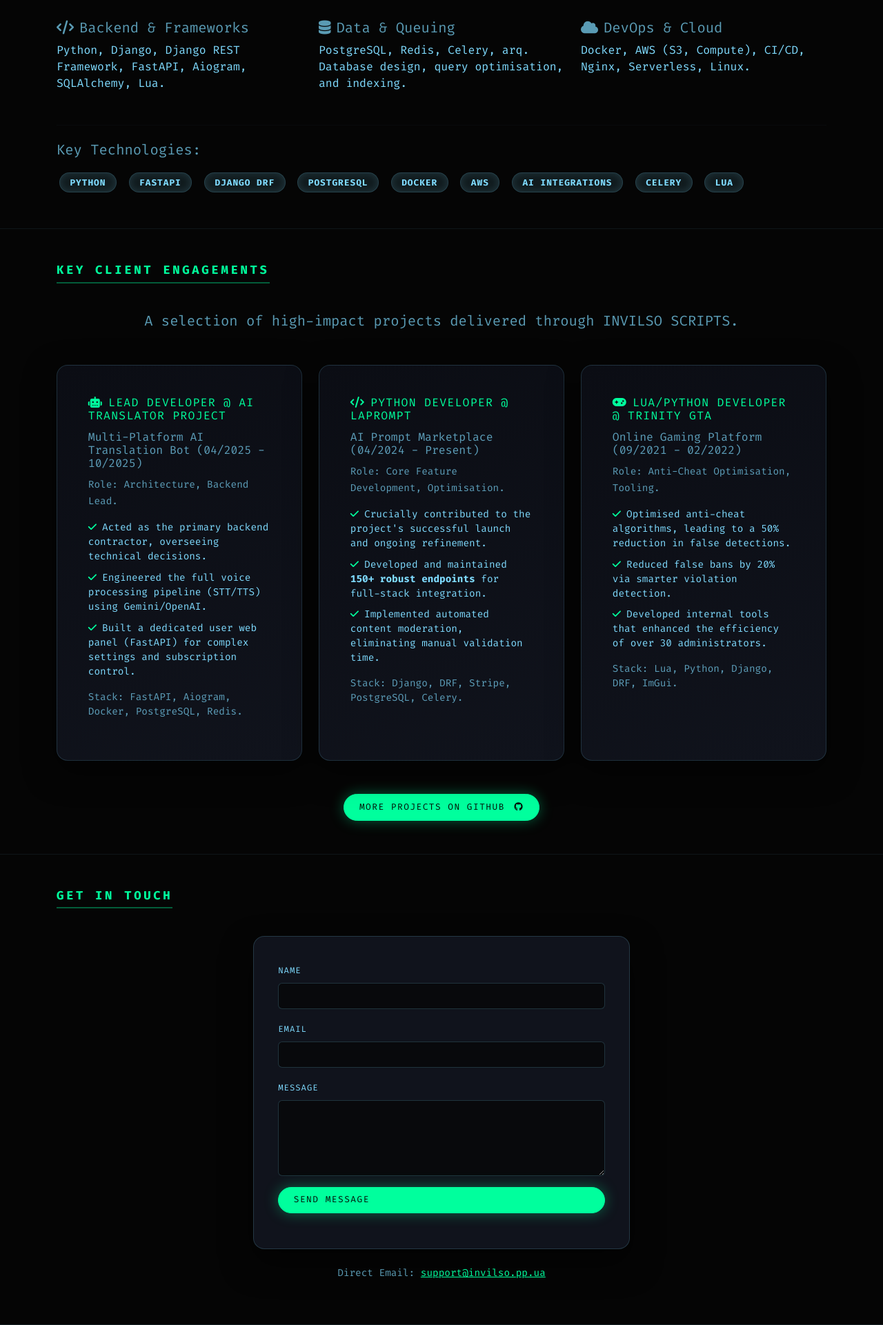
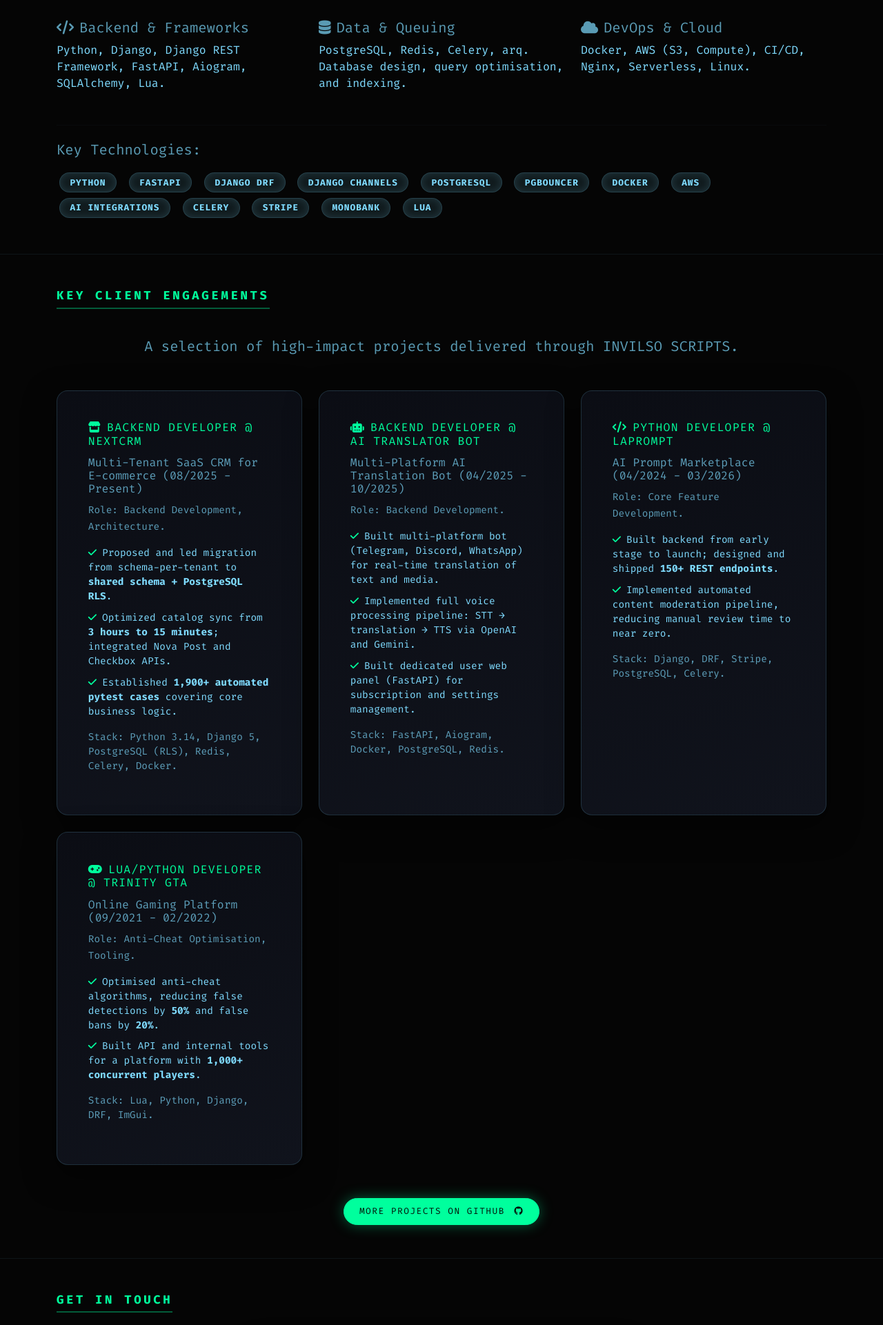
Before and after one commit to invilso/invilso-landing, a FastAPI app: page / in a window 1280 px wide. Shown: the part 824-2745 px from the top of the page at 69% size. Run offline with FastAPI, Linux system fonts and the light colour scheme; parts of the project's set-up code (start-up, migrations or seed data) failed here and were passed over; some libraries are stand-ins or nearby versions.

Commit message:
feat(portfolio): add NextCRM card

```diff
--- a/app/templates/home.html
+++ b/app/templates/home.html
@@ -125,11 +125,15 @@
         <span class="badge skill-badge">Python</span>
         <span class="badge skill-badge">FastAPI</span>
         <span class="badge skill-badge">Django DRF</span>
+        <span class="badge skill-badge">Django Channels</span>
         <span class="badge skill-badge">PostgreSQL</span>
+        <span class="badge skill-badge">PgBouncer</span>
         <span class="badge skill-badge">Docker</span>
         <span class="badge skill-badge">AWS</span>
         <span class="badge skill-badge">AI Integrations</span>
         <span class="badge skill-badge">Celery</span>
+        <span class="badge skill-badge">Stripe</span>
+        <span class="badge skill-badge">Monobank</span>
         <span class="badge skill-badge">Lua</span>
     </div>
 </section>
@@ -143,13 +147,29 @@
             <div class="col-md-6 col-lg-4">
                 <div class="card project-card">
                     <div class="card-body">
-                        <h4 class="card-title text-primary"><i class="fas fa-robot me-2"></i>Lead Developer @ AI Translator Project</h4>
+                        <h4 class="card-title text-primary"><i class="fas fa-store me-2"></i>Backend Developer @ NextCRM</h4>
+                        <h6 class="card-subtitle mb-2 text-muted">Multi-Tenant SaaS CRM for E-commerce (08/2025 - Present)</h6>
+                        <p class="card-text"><small class="text-muted">Role: Backend Development, Architecture.</small></p>
+                        <ul class="list-unstyled small">
+                            <li><i class="fas fa-check text-success me-2"></i>Proposed and led migration from schema-per-tenant to <strong>shared schema + PostgreSQL RLS</strong>.</li>
+                            <li><i class="fas fa-check text-success me-2"></i>Optimized catalog sync from <strong>3 hours to 15 minutes</strong>; integrated Nova Post and Checkbox APIs.</li>
+                            <li><i class="fas fa-check text-success me-2"></i>Established <strong>1,900+ automated pytest cases</strong> covering core business logic.</li>
+                        </ul>
+                        <p class="small mt-3">Stack: Python 3.14, Django 5, PostgreSQL (RLS), Redis, Celery, Docker.</p>
+                    </div>
+                </div>
+            </div>
+
+            <div class="col-md-6 col-lg-4">
+                <div class="card project-card">
+                    <div class="card-body">
+                        <h4 class="card-title text-primary"><i class="fas fa-robot me-2"></i>Backend Developer @ AI Translator Bot</h4>
                         <h6 class="card-subtitle mb-2 text-muted">Multi-Platform AI Translation Bot (04/2025 - 10/2025)</h6>
-                        <p class="card-text"><small class="text-muted">Role: Architecture, Backend Lead.</small></p>
+                        <p class="card-text"><small class="text-muted">Role: Backend Development.</small></p>
                         <ul class="list-unstyled small">
-                            <li><i class="fas fa-check text-success me-2"></i>Acted as the primary backend contractor, overseeing technical decisions.</li>
-                            <li><i class="fas fa-check text-success me-2"></i>Engineered the full voice processing pipeline (STT/TTS) using Gemini/OpenAI.</li>
-                            <li><i class="fas fa-check text-success me-2"></i>Built a dedicated user web panel (FastAPI) for complex settings and subscription control.</li>
+                            <li><i class="fas fa-check text-success me-2"></i>Built multi-platform bot (Telegram, Discord, WhatsApp) for real-time translation of text and media.</li>
+                            <li><i class="fas fa-check text-success me-2"></i>Implemented full voice processing pipeline: STT → translation → TTS via OpenAI and Gemini.</li>
+                            <li><i class="fas fa-check text-success me-2"></i>Built dedicated user web panel (FastAPI) for subscription and settings management.</li>
                         </ul>
                         <p class="small mt-3">Stack: FastAPI, Aiogram, Docker, PostgreSQL, Redis.</p>
                     </div>
@@ -160,12 +180,11 @@
                 <div class="card project-card">
                     <div class="card-body">
                         <h4 class="card-title text-primary"><i class="fas fa-code me-2"></i>Python Developer @ LaPrompt</h4>
-                        <h6 class="card-subtitle mb-2 text-muted">AI Prompt Marketplace (04/2024 - Present)</h6>
-                        <p class="card-text"><small class="text-muted">Role: Core Feature Development, Optimisation.</small></p>
+                        <h6 class="card-subtitle mb-2 text-muted">AI Prompt Marketplace (04/2024 - 03/2026)</h6>
+                        <p class="card-text"><small class="text-muted">Role: Core Feature Development.</small></p>
                         <ul class="list-unstyled small">
-                            <li><i class="fas fa-check text-success me-2"></i>Crucially contributed to the project's successful launch and ongoing refinement.</li>
-                            <li><i class="fas fa-check text-success me-2"></i>Developed and maintained <strong>150+ robust endpoints</strong> for full-stack integration.</li>
-                            <li><i class="fas fa-check text-success me-2"></i>Implemented automated content moderation, eliminating manual validation time.</li>
+                            <li><i class="fas fa-check text-success me-2"></i>Built backend from early stage to launch; designed and shipped <strong>150+ REST endpoints</strong>.</li>
+                            <li><i class="fas fa-check text-success me-2"></i>Implemented automated content moderation pipeline, reducing manual review time to near zero.</li>
                         </ul>
                         <p class="small mt-3">Stack: Django, DRF, Stripe, PostgreSQL, Celery.</p>
                     </div>
@@ -179,9 +198,8 @@
                         <h6 class="card-subtitle mb-2 text-muted">Online Gaming Platform (09/2021 - 02/2022)</h6>
                         <p class="card-text"><small class="text-muted">Role: Anti-Cheat Optimisation, Tooling.</small></p>
                         <ul class="list-unstyled small">
-                            <li><i class="fas fa-check text-success me-2"></i>Optimised anti-cheat algorithms, leading to a 50% reduction in false detections.</li>
-                            <li><i class="fas fa-check text-success me-2"></i>Reduced false bans by 20% via smarter violation detection.</li>
-                            <li><i class="fas fa-check text-success me-2"></i>Developed internal tools that enhanced the efficiency of over 30 administrators.</li>
+                            <li><i class="fas fa-check text-success me-2"></i>Optimised anti-cheat algorithms, reducing false detections by <strong>50%</strong> and false bans by <strong>20%</strong>.</li>
+                            <li><i class="fas fa-check text-success me-2"></i>Built API and internal tools for a platform with <strong>1,000+ concurrent players</strong>.</li>
                         </ul>
                         <p class="small mt-3">Stack: Lua, Python, Django, DRF, ImGui.</p>
                     </div>
@@ -314,9 +332,10 @@
                 projects: () =>
                     [
                         "Latest projects:",
-                        "  - AI Translator Bot (voice + GPT workflows)",
-                        "  - LaPrompt marketplace (150+ endpoints)",
-                        "  - Trinity GTA tooling (anti-cheat automation)",
+                        "  - NextCRM SaaS (PostgreSQL RLS, 3h→15min sync, 1900+ tests)",
+                        "  - AI Translator Bot (voice + GPT workflows, Telegram/Discord/WhatsApp)",
+                        "  - LaPrompt marketplace (150+ endpoints, content moderation)",
+                        "  - Trinity GTA tooling (anti-cheat, -50% false detections)",
                     ].join("\n"),
                 contact: () => "Drop a line: support@invilso.pp.ua or use the contact form below.",
                 quote: () =>
```
